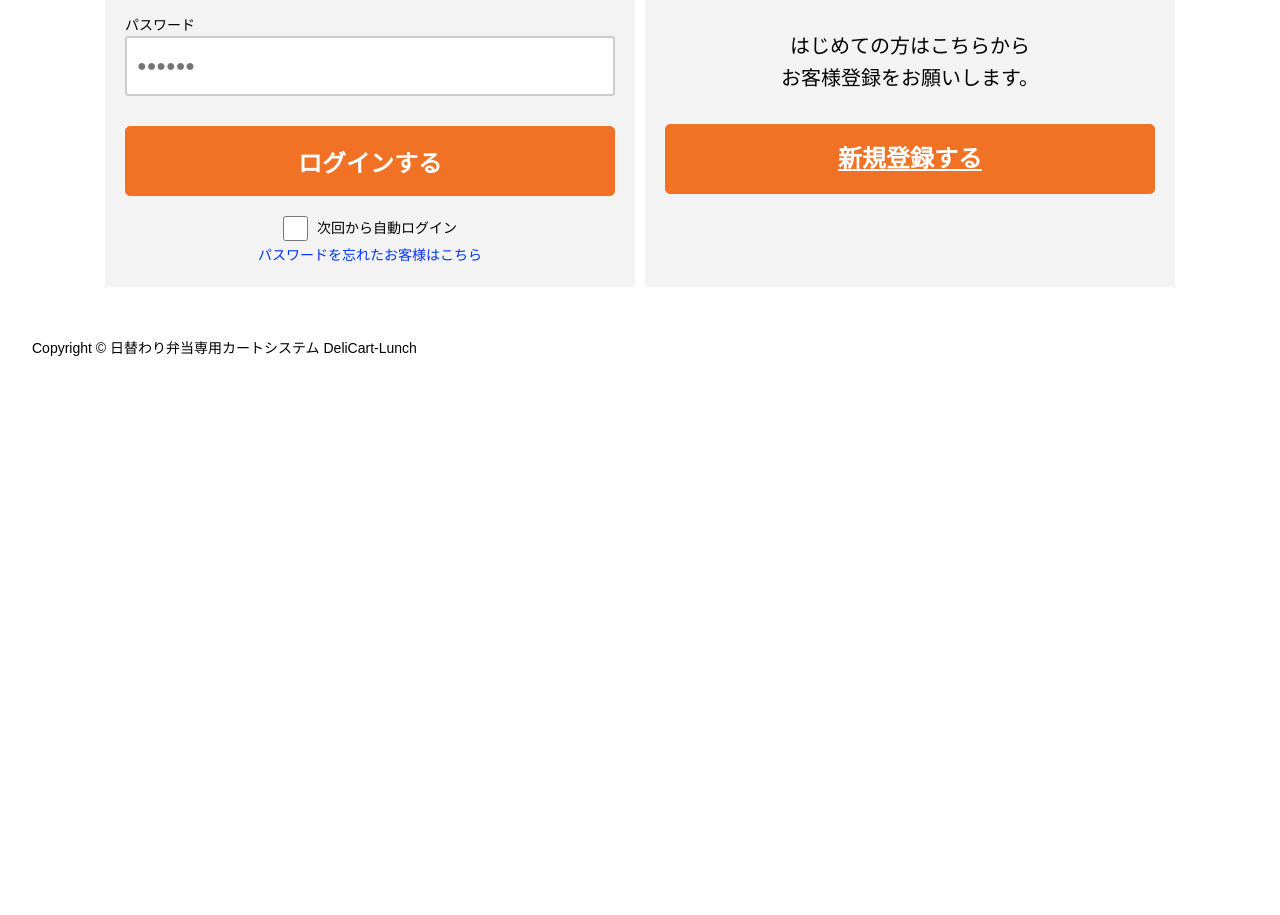
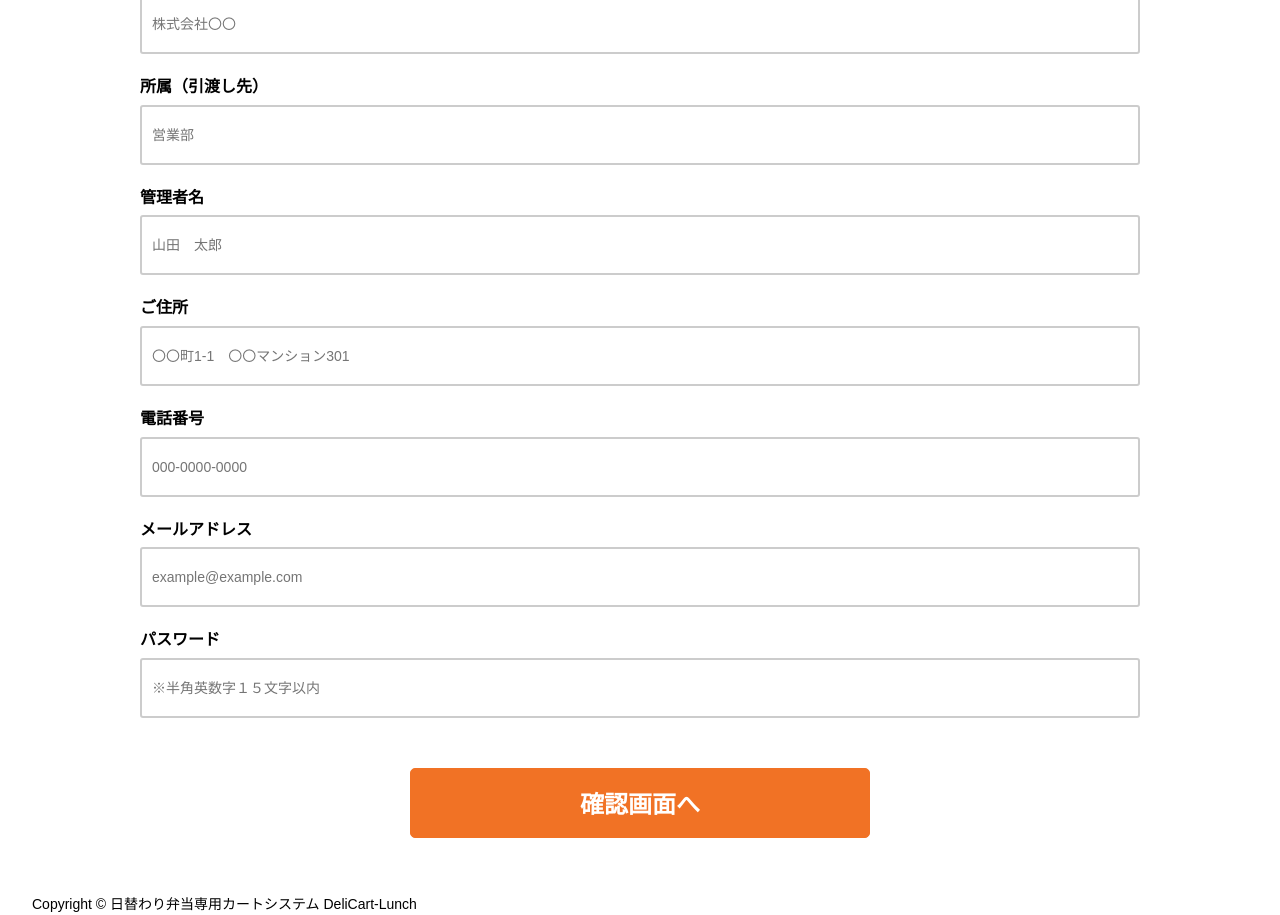
Before and after one commit to thinhfullstack/Manage-order-food-vue, a Vue app: page /#/auth/register in a window 1280 px wide. Before the commit this address led to /#/auth/login. Shown: the part 371-1286 px from the top of the page. Before the commit the page ends 800 px from the top, so only its background shows below. Built offline with nearby package versions, Linux system fonts and the light colour scheme.

Commit message:
register

```diff
--- a/src/routes/index.js
+++ b/src/routes/index.js
@@ -274,7 +274,7 @@ router.beforeEach((to, from, next) => {
     return next({name: 'home'})
   }
 
-  if (!loggedUser && to.name !== 'login') {
+  if (!loggedUser && to.name !== 'login' && to.name !== 'register') {
     return next({name: 'login'})
   }
 
--- a/src/store/userStore.js
+++ b/src/store/userStore.js
@@ -31,6 +31,7 @@ const useUserStore = defineStore('userStore', () => {
     }
 
     const logout = () => {
+        SwalAlertHelper.warningForm('success', 'Sign out successful')
         return localStorage.removeItem('user_info')
     }
 
--- a/src/views/auth/Login.vue
+++ b/src/views/auth/Login.vue
@@ -64,9 +64,9 @@
                                 </p>
                                 <div class="button">
                                     <div>
-                                        <a href="" class="button01">
+                                        <router-link :to="{name: 'register'}" class="button01">
                                             新規登録する
-                                        </a>
+                                        </router-link>
                                     </div>
                                 </div>
                                 </div>
--- a/src/views/auth/Register.vue
+++ b/src/views/auth/Register.vue
@@ -7,7 +7,7 @@
                 </div>
             </div>
             <main>
-                <form action="cart-lunch_p5_1.html">
+                <form>
                     <section>
                         <div class="section_header">
                             <h2 class="section_title">お客様登録</h2>
@@ -35,57 +35,112 @@
                                         <div class="form_headline">
                                         団体名
                                         </div>
-                                        <input type="text" name="" placeholder="株式会社〇〇">
+                                        <input type="text"
+                                            v-model="state.registerForm.organizationName"
+                                            v-bind:class="v$.organizationName.$errors == !v$.organizationName.$errors ? 'success' : 'error'"
+                                            @blur="v$.$touch()"
+                                            name=""
+                                            placeholder="株式会社〇〇">
+                                            <span class="invalid-feedback" v-for="error of v$.organizationName.$errors" :key="error.$uid">{{ error.$message }}</span>
                                     </div>
                                     <div class="form_box">
                                         <div class="form_headline">
                                         所属（引渡し先）
                                         </div>
-                                        <input type="text" name="" placeholder="営業部">
+                                        <input type="text"
+                                            v-model="state.registerForm.affiliates"
+                                            v-bind:class="v$.affiliates.$errors == !v$.affiliates.$errors ? 'success' : 'error'"
+                                            @blur="v$.$touch()"
+                                            name=""
+                                            placeholder="営業部">
+                                            <span class="invalid-feedback" v-for="error of v$.affiliates.$errors" :key="error.$uid">{{ error.$message }}</span>
                                     </div>
                                     <div class="form_box">
                                         <div class="form_headline">
                                         管理者名
                                         </div>
-                                        <input type="text" name="" placeholder="山田　太郎">
+                                        <input type="text"
+                                            v-model="state.registerForm.name"
+                                            v-bind:class="v$.name.$errors == !v$.name.$errors ? 'success' : 'error'"
+                                            @blur="v$.$touch()"
+                                            name=""
+                                            placeholder="山田　太郎">
+                                            <span class="invalid-feedback" v-for="error of v$.name.$errors" :key="error.$uid">{{ error.$message }}</span>
                                     </div>
-                                <div class="form_box">
+                                <!-- <div class="form_box">
                                     <div class="form_headline">
                                         郵便番号
                                     </div>
                                     <div class="flex_wrap zip_frame">
                                         <div>
-                                            <input type="text" name="zip31" maxlength="3" placeholder="000">
+                                            <input type="text"
+                                                v-model="state.registerForm.zipCode"
+                                                v-bind:class="v$.zipCode.$errors == !v$.zipCode.$errors ? 'success' : 'error'"
+                                                @blur="v$.$touch()"
+                                                name="zip31" maxlength="3" placeholder="000">
+                                            <span class="invalid-feedback" v-for="error of v$.zipCode.$errors" :key="error.$uid">{{ error.$message }}</span>
                                         </div>
                                         <div>
-                                            <input type="text" name="zip32" maxlength="4" onKeyUp="AjaxZip3.zip2addr('zip31','zip32','pref','pref','addr1');" placeholder="0000">
+                                            <input type="text"
+                                                v-model="state.registerForm.zipCode"
+                                                v-bind:class="v$.zipCode.$errors == !v$.zipCode.$errors ? 'success' : 'error'"
+                                                @blur="v$.$touch()"
+                                                name="zip32"
+                                                maxlength="4"
+                                                onKeyUp="AjaxZip3.zip2addr('zip31','zip32','pref','pref','addr1');"
+                                                placeholder="0000">
+                                                <span class="invalid-feedback" v-for="error of v$.zipCode.$errors" :key="error.$uid">{{ error.$message }}</span>
                                         </div>
                                     </div>
-                                </div>
+                                </div> -->
                                 <div class="form_box">
                                     <div class="form_headline">
                                         ご住所
                                     </div>
                                     <div class="pref"></div>
-                                    <input type="text" name="addr1" placeholder="〇〇町1-1　〇〇マンション301">
+                                    <input type="text"
+                                        v-model="state.registerForm.address"
+                                        v-bind:class="v$.address.$errors == !v$.address.$errors ? 'success' : 'error'"
+                                        @blur="v$.$touch()"
+                                        name="addr1"
+                                        placeholder="〇〇町1-1　〇〇マンション301">
+                                        <span class="invalid-feedback" v-for="error of v$.address.$errors" :key="error.$uid">{{ error.$message }}</span>
                                 </div>
                                 <div class="form_box">
                                     <div class="form_headline">
                                     電話番号
                                     </div>
-                                    <input type="text" name="" placeholder="000-0000-0000">
+                                    <input type="text"
+                                        v-model="state.registerForm.phone"
+                                        v-bind:class="v$.phone.$errors == !v$.phone.$errors ? 'success' : 'error'"
+                                        @blur="v$.$touch()"
+                                        name=""
+                                        placeholder="000-0000-0000">
+                                        <span class="invalid-feedback" v-for="error of v$.phone.$errors" :key="error.$uid">{{ error.$message }}</span>
                                 </div>
                                 <div class="form_box">
                                     <div class="form_headline">
                                     メールアドレス
                                     </div>
-                                    <input type="email" name="" placeholder="example@example.com">
+                                    <input type="email"
+                                        v-model="state.registerForm.email"
+                                        v-bind:class="v$.email.$errors == !v$.email.$errors ? 'success' : 'error'"
+                                        @blur="v$.$touch()"
+                                        name=""
+                                        placeholder="example@example.com">
+                                        <span class="invalid-feedback" v-for="error of v$.email.$errors" :key="error.$uid">{{ error.$message }}</span>
                                 </div>
                                 <div class="form_box">
                                     <div class="form_headline">
                                     パスワード
                                     </div>
-                                    <input type="text" name="" placeholder="※半角英数字１５文字以内">
+                                    <input type="text"
+                                        v-model="state.registerForm.password"
+                                        v-bind:class="v$.password.$errors == !v$.password.$errors ? 'success' : 'error'"
+                                        @blur="v$.$touch()"
+                                        name=""
+                                        placeholder="※半角英数字１５文字以内">
+                                        <span class="invalid-feedback" v-for="error of v$.password.$errors" :key="error.$uid">{{ error.$message }}</span>
                                 </div>
                                 </div>
                                 <!-- 学校フォーム -->
@@ -159,7 +214,7 @@
                             </div>
                             <div class="button">
                                 <div>
-                                    <input type="submit" class="button01" name="Submit" value="確認画面へ">
+                                    <input type="submit" @click.prevent="handleRegister()" class="button01" name="Submit" value="確認画面へ">
                                 </div>
                             </div>
                         </div>
@@ -172,4 +227,73 @@
 
 <script setup>
 import layout from '../layout/App.vue'
+import { reactive } from 'vue';
+import { useRoute, useRouter } from 'vue-router';
+import { useVuelidate } from '@vuelidate/core'
+import { required, email, numeric, minLength, maxLength, helpers } from '@vuelidate/validators'
+import axios from "axios";
+import SwalAlertHelper from '../../utils/SwalAlertHelper';
+
+const route = useRoute()
+const router = useRouter()
+
+const state = reactive({
+    registerForm: {
+        organizationName: '',
+        affiliates: '',
+        name: '',
+        address: '',
+        phone: '',
+        email: '',
+        password: ''
+    }
+})
+
+const validations = {
+    organizationName: {required:helpers.withMessage("Organization name is required", required), $autoDirty: true},
+    affiliates: {required:helpers.withMessage("Affiliates is required", required), $autoDirty: true},
+    name: {required:helpers.withMessage("Admin name is required", required), $autoDirty: true},
+    address: {required:helpers.withMessage("Address is required", required), $autoDirty: true},
+    phone: {required:helpers.withMessage("Phone is required", required), numeric, minLength: minLength(10), maxLength: maxLength(10), $autoDirty: true},
+    email: { required:helpers.withMessage("Email is required", required), email, $autoDirty: true},
+    password: { required:helpers.withMessage("Password is required", required), minLength: minLength(3), maxLength: maxLength(8), $autoDirty: true}
+}
+
+const v$ = useVuelidate(validations, state.registerForm)
+
+const handleRegister = () => {
+    if(v$.value.$touch()) {
+        axios.post(`http://localhost:8000/api/users`, state.registerForm).then(res => {
+            if(res.data.success) {
+                SwalAlertHelper.warningForm('error', 'Please enter all information to register')
+                return
+            }
+        }).catch(() => {
+            SwalAlertHelper.warningForm('error', 'Something went wrong')
+        })
+
+    }
+
+    state.registerForm = ''
+
+    if(state.registerForm) {
+        router.push({name: 'login'})
+    }
+
+}
+
 </script>
+
+<style scoped>
+.invalid-feedback {
+    color: red;
+}
+.success {
+    border: 2px solid #ccc !important;
+    border-radius: 3px;
+}
+.error {
+    border: 2px solid red !important;
+    border-radius: 3px;
+}
+</style>
--- a/src/views/home/Index.vue
+++ b/src/views/home/Index.vue
@@ -4,7 +4,7 @@
             <main class="container">
                 <h1>ページ一覧</h1>
                 <div>
-                    <router-link :to="{name: 'register'}" target="_blank">
+                    <router-link :to="{name: 'register'}">
                         お客様登録(5)
                     </router-link><br>
                     <router-link :to="{name: 'confirmation-register'}" target="_blank">
```
Also changed, not shown: src/utils/SwalAlertHelper.js (line endings or trailing spaces).
